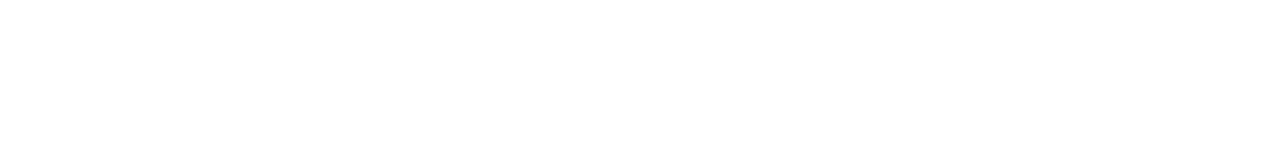
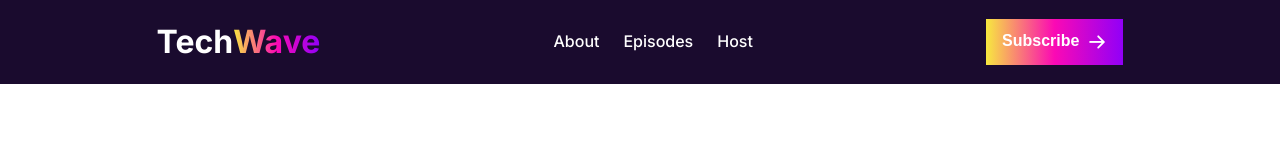
Before and after one commit to saikot05/Assignment_02, a plain HTML site: page index.html in a window 1280 px wide. Drawn offline with Linux system fonts and the light colour scheme.

Commit message:
design the nav section and make responsive according to figma

```diff
--- a/index.html
+++ b/index.html
@@ -5,10 +5,44 @@
     <meta charset="UTF-8">
     <meta name="viewport" content="width=device-width, initial-scale=1.0">
     <title>TechWave</title>
+    <link rel="preconnect" href="https://fonts.googleapis.com">
+    <link rel="preconnect" href="https://fonts.gstatic.com" crossorigin>
+    <link href="https://fonts.googleapis.com/css2?family=Inter:ital,opsz,wght@0,14..32,100..900;1,14..32,100..900&display=swap" rel="stylesheet">
+    <link rel="stylesheet" href="./styles/assignment.css">
 </head>
 
-<body>
+<body class="inter-font">
+    <header>
+        <nav>
+            <div>
+                <h3>Tech<span>Wave</span></h3>
+            </div>
+            <div class="menu-container">
+                <ul class="menu">
+                    <li>
+                        <a href="">About</a>
+                    </li>
+                    <li>
+                        <a href="">Episodes</a>
+                    </li>
+                    <li>
+                        <a href="">Host</a>
+                    </li>
+                </ul>
+            </div>
+            <div class="primary-btn">
+                <button class="btn">Subscribe <img src="./assets/ArrowRight.png" alt=""></button>
+            </div>
 
+            <div class="hamburger"><img src="./assets/hamburger-menu.png" alt=""></div>
+        </nav>
+    </header>
+    <main>
+
+    </main>
+    <footer>
+
+    </footer>
 </body>
 
 </html>
--- a/styles/assignment.css
+++ b/styles/assignment.css
@@ -0,0 +1,83 @@
+            * {
+                margin: 0;
+                padding: 0;
+                box-sizing: border-box;
+            }
+
+            .inter-font {
+                font-family: "Inter", sans-serif;
+                font-optical-sizing: auto;
+            }
+            /* nav section */
+
+            nav {
+                display: flex;
+                max-width: 100%;
+                margin: 0 auto;
+                padding: 1.2rem 2.5rem;
+                background-color: #1A0B2E;
+                align-items: center;
+                justify-content: space-around;
+            }
+
+            nav span {
+                display: inline-block;
+                background: linear-gradient(to right, #F7E93F, #FB09B4, #9100F8);
+                background-clip: text;
+                color: transparent;
+            }
+
+            nav h3 {
+                font-size: 2rem;
+                font-weight: 700;
+                color: #FFFFFF;
+            }
+
+            .menu {
+                font-size: 1rem;
+                font-weight: 500;
+                line-height: 1.2rem;
+                display: flex;
+                list-style: none;
+                gap: 1.5rem;
+                justify-content: center;
+            }
+
+            .menu a {
+                font-size: 1rem;
+                font-weight: 500;
+                color: #FFFFFF;
+                text-decoration: none;
+            }
+
+            .btn {
+                display: flex;
+                font-size: 16px;
+                font-weight: 600;
+                gap: 0.5rem;
+                color: #FFFFFF;
+                padding: 0.8rem 1rem;
+                border: none;
+                cursor: pointer;
+                background: linear-gradient(to left, #9100F8, #FB09B4, #F7E93F);
+            }
+
+            .hamburger {
+                display: none;
+            }
+            /* responsive section */
+
+            @media screen and (max-width:576px) {
+                .menu-container {
+                    display: none;
+                }
+                .primary-btn {
+                    display: none;
+                }
+                .hamburger {
+                    display: block;
+                }
+                nav {
+                    justify-content: space-between;
+                }
+            }
```
Also changed, not shown: assets/ArrowRight.png (added).
